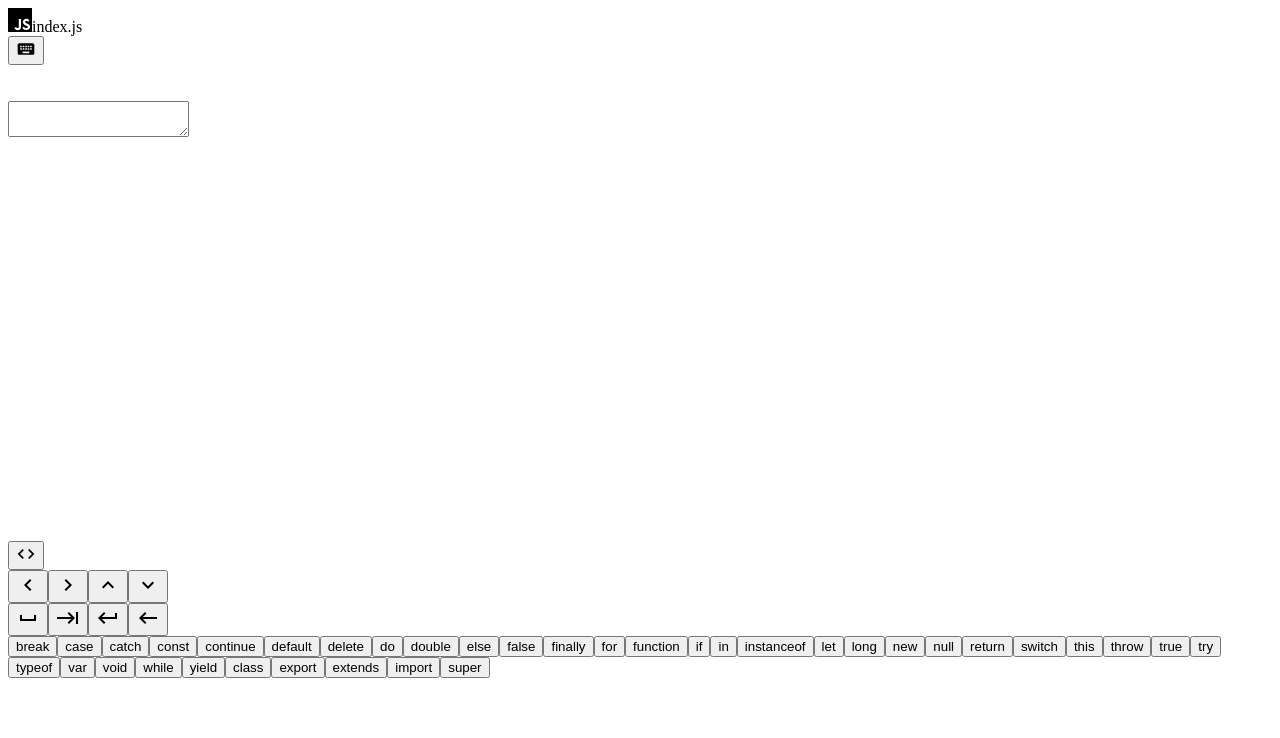
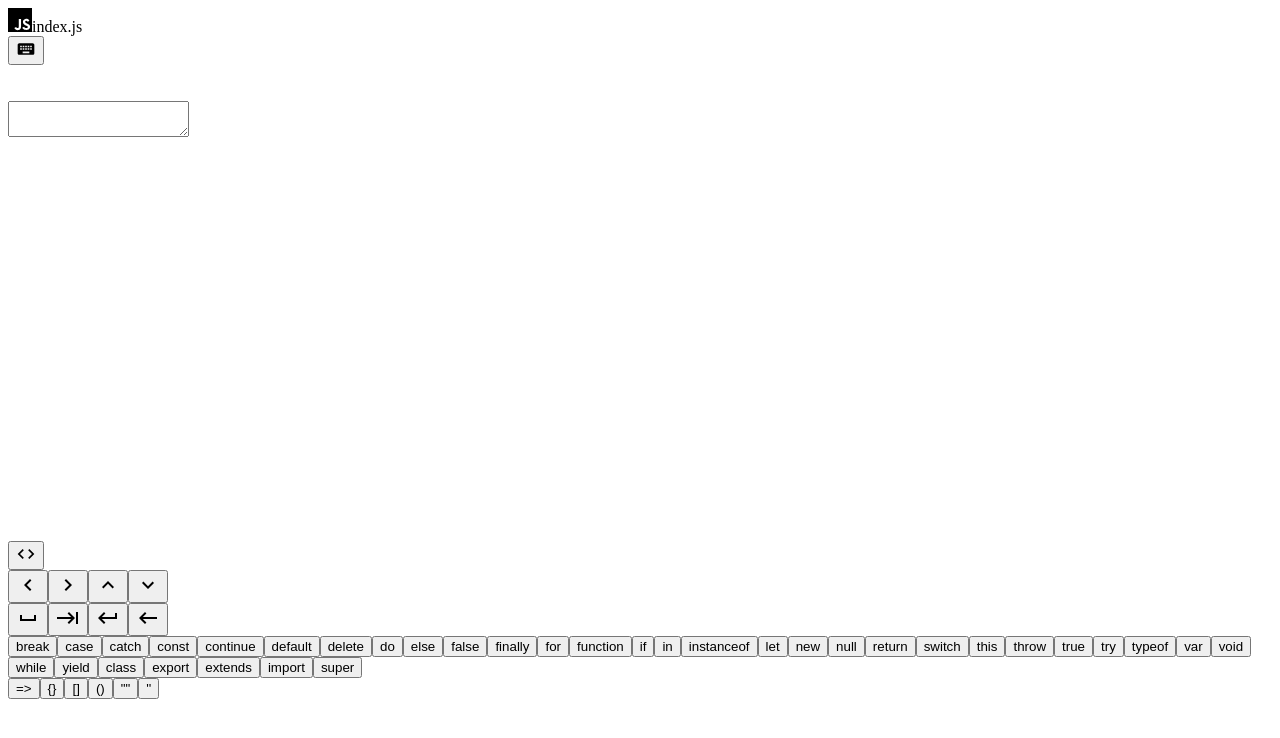
Before and after one commit to kpatel20538/touch-code, a Next.js app: page / in a window 1280 px wide. Shown: the top 738 px of the page. Built offline with nearby package versions, Linux system fonts and the light colour scheme.

Commit message:
Add braces snippets to command mode

```diff
--- a/components/Snippets.tsx
+++ b/components/Snippets.tsx
@@ -25,7 +25,6 @@ const data = {
     "default",
     "delete",
     "do",
-    "double",
     "else",
     "false",
     "finally",
@@ -35,7 +34,6 @@ const data = {
     "in",
     "instanceof",
     "let",
-    "long",
     "new",
     "null",
     "return",
@@ -54,7 +52,10 @@ const data = {
     "extends",
     "import",
     "super",
-  ].map((word) => toAction(word)),
+  ].map((word) => toAction({ word: word + " " })),
+  braces: [toAction({ word: "=> " })].concat(
+    ["{}", "[]", "()", '""', "''"].map((word) => toAction({ word, start: 1 }))
+  ),
   symbols: [
     ".",
     ";",
@@ -84,25 +85,45 @@ const data = {
     "#",
     "@",
     "\\",
-  ].map((word) => toAction(word)),
-  digits: "0123456789".split("").map((word) => toAction(word)),
+  ].map((word) => toAction({ word })),
+  digits: "0123456789".split("").map((word) => toAction({ word })),
   uppercase: "ABCDEFGHIJKLMNOPQRSTUVWXYZ"
     .split("")
-    .map((word) => toAction(word)),
+    .map((word) => toAction({ word })),
   lowercase: "abcdefghijklmnopqrstuvwxyz"
     .split("")
-    .map((word) => toAction(word)),
+    .map((word) => toAction({ word })),
   arrows: [
-    toAction("left", MdKeyboardArrowLeft, { type: "cursorLeft" }),
-    toAction("right", MdKeyboardArrowRight, { type: "cursorRight" }),
-    toAction("up", MdKeyboardArrowUp, { type: "cursorUp" }),
-    toAction("down", MdKeyboardArrowDown, { type: "cursorDown" }),
+    toAction({
+      word: "left",
+      Icon: MdKeyboardArrowLeft,
+      action: { type: "cursorLeft" },
+    }),
+    toAction({
+      word: "right",
+      Icon: MdKeyboardArrowRight,
+      action: { type: "cursorRight" },
+    }),
+    toAction({
+      word: "up",
+      Icon: MdKeyboardArrowUp,
+      action: { type: "cursorUp" },
+    }),
+    toAction({
+      word: "down",
+      Icon: MdKeyboardArrowDown,
+      action: { type: "cursorDown" },
+    }),
   ],
   spacing: [
-    toAction(" ", MdSpaceBar),
-    toAction("    ", MdKeyboardTab),
-    toAction("\n", MdKeyboardReturn),
-    toAction("backspace", MdKeyboardBackspace, { type: "backspace" }),
+    toAction({ word: " ", Icon: MdSpaceBar }),
+    toAction({ word: "    ", Icon: MdKeyboardTab }),
+    toAction({ word: "\n", Icon: MdKeyboardReturn }),
+    toAction({
+      word: "backspace",
+      Icon: MdKeyboardBackspace,
+      action: { type: "backspace" },
+    }),
   ],
 };
 
@@ -110,13 +131,21 @@ const sections = [
   { key: "arrows", color: "primary" },
   { key: "spacing", color: "primary-outline" },
   { key: "keywords", color: "secondary" },
+  { key: "braces", color: "secondary-outline" },
 ] as const;
 
-function toAction(word: string, Icon?: IconType, action?: Action) {
+type ToActionOptions = {
+  word: string;
+  Icon?: IconType;
+  action?: Action;
+  start?: number;
+};
+
+function toAction({ word, Icon, action, start }: ToActionOptions) {
   return {
     key: word,
-    label: Icon ? <Icon size="1.5rem" /> : word,
-    action: () => action ?? operations.insertWord(word),
+    label: Icon ? <Icon size="1.5rem" /> : word.trim(),
+    action: () => action ?? operations.insertWord(word, start),
   };
 }
 
--- a/store/operations/insertWord.ts
+++ b/store/operations/insertWord.ts
@@ -2,11 +2,14 @@ import { nanoid } from "nanoid/non-secure";
 import { InsertBufferAction, InsertWordAction } from "../types";
 
 export function insertWord(
-  word: string
+  word: string,
+  start?: number,
 ): InsertWordAction | InsertBufferAction {
   const lines = word.split("\n");
   if (lines.length === 1) {
-    return { type: "insertWord", word };
+    return typeof start === "undefined"
+      ? { type: "insertWord", word }
+      : { type: "insertWord", word, start };
   } else {
     const buffer = lines.map((text) => ({ key: nanoid(), text }));
     return { type: "insertBuffer", buffer };
--- a/store/reducer/insertWord.ts
+++ b/store/reducer/insertWord.ts
@@ -9,14 +9,14 @@ import {
 import { updateCursor } from "./cursors";
 
 export const insertWord: Reducer<State, InsertWordAction> = produce(
-  (draft, { word }) => {
+  (draft, { word, start }) => {
     const [row, col] = draft.cursor;
     const line = draft.buffer[row];
     const leading = line.text.substring(0, col);
     const trailing = line.text.substring(col);
 
     line.text = leading + word + trailing;
-    updateCursor(draft, [row, col + word.length]);
+    updateCursor(draft, [row, col + (start ?? word.length)]);
   }
 );
 
--- a/store/types.ts
+++ b/store/types.ts
@@ -43,6 +43,7 @@ export type CursorMoveAction = {
 export type InsertWordAction = {
   type: "insertWord";
   word: string;
+  start?: number;
 };
 
 export type InsertBufferAction = {
```
